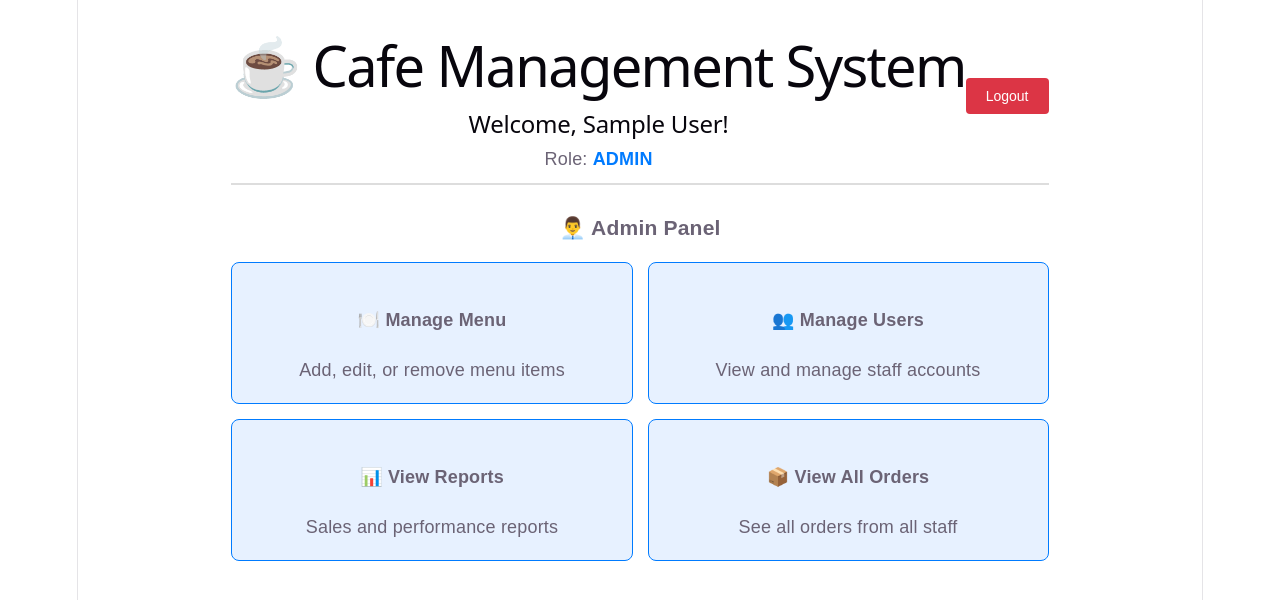
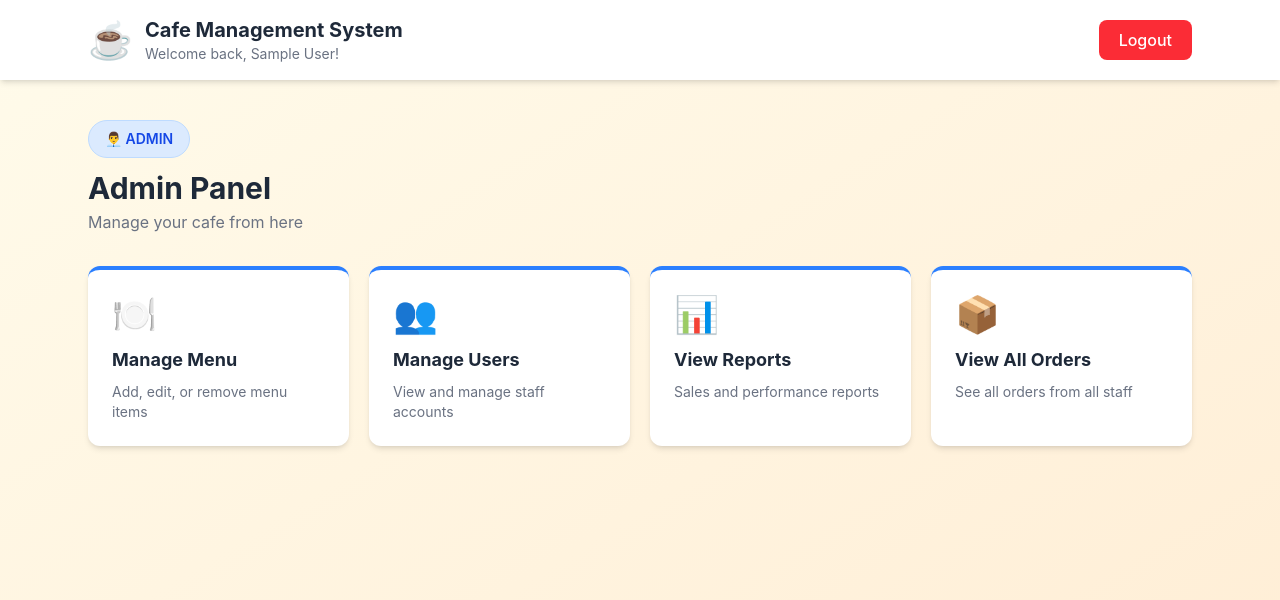
Before and after one commit to Iresha2002/cafe-manegement-system, a React app in the folder frontend/: page /dashboard in a window 1280 px wide. Shown: the top 600 px of the page. Built offline with nearby package versions, Linux system fonts and the light colour scheme; no server answers; sample sign-in values are in the browser's storage; the HTML template or start-up script is replaced by a standard one.

Commit message:
style: redesign login, register, and dashboard with Tailwind CSS

```diff
--- a/frontend/package.json
+++ b/frontend/package.json
@@ -10,10 +10,12 @@
     "preview": "vite preview"
   },
   "dependencies": {
+    "@tailwindcss/vite": "^4.3.3",
     "axios": "^1.20.0",
     "react": "^19.2.8",
     "react-dom": "^19.2.8",
-    "react-router-dom": "^7.18.4"
+    "react-router-dom": "^7.18.4",
+    "tailwindcss": "^4.3.3"
   },
   "devDependencies": {
     "@types/react": "^19.2.18",
--- a/frontend/src/index.css
+++ b/frontend/src/index.css
@@ -1,111 +1 @@
-:root {
-  --text: #6b6375;
-  --text-h: #08060d;
-  --bg: #fff;
-  --border: #e5e4e7;
-  --code-bg: #f4f3ec;
-  --accent: #aa3bff;
-  --accent-bg: rgba(170, 59, 255, 0.1);
-  --accent-border: rgba(170, 59, 255, 0.5);
-  --social-bg: rgba(244, 243, 236, 0.5);
-  --shadow:
-    rgba(0, 0, 0, 0.1) 0 10px 15px -3px, rgba(0, 0, 0, 0.05) 0 4px 6px -2px;
-
-  --sans: system-ui, 'Segoe UI', Roboto, sans-serif;
-  --heading: system-ui, 'Segoe UI', Roboto, sans-serif;
-  --mono: ui-monospace, Consolas, monospace;
-
-  font: 18px/145% var(--sans);
-  letter-spacing: 0.18px;
-  color-scheme: light dark;
-  color: var(--text);
-  background: var(--bg);
-  font-synthesis: none;
-  text-rendering: optimizeLegibility;
-  -webkit-font-smoothing: antialiased;
-  -moz-osx-font-smoothing: grayscale;
-
-  @media (max-width: 1024px) {
-    font-size: 16px;
-  }
-}
-
-@media (prefers-color-scheme: dark) {
-  :root {
-    --text: #9ca3af;
-    --text-h: #f3f4f6;
-    --bg: #16171d;
-    --border: #2e303a;
-    --code-bg: #1f2028;
-    --accent: #c084fc;
-    --accent-bg: rgba(192, 132, 252, 0.15);
-    --accent-border: rgba(192, 132, 252, 0.5);
-    --social-bg: rgba(47, 48, 58, 0.5);
-    --shadow:
-      rgba(0, 0, 0, 0.4) 0 10px 15px -3px, rgba(0, 0, 0, 0.25) 0 4px 6px -2px;
-  }
-
-  #social .button-icon {
-    filter: invert(1) brightness(2);
-  }
-}
-
-body {
-  margin: 0;
-}
-
-#root {
-  width: 1126px;
-  max-width: 100%;
-  margin: 0 auto;
-  text-align: center;
-  border-inline: 1px solid var(--border);
-  min-height: 100svh;
-  display: flex;
-  flex-direction: column;
-  box-sizing: border-box;
-}
-
-h1,
-h2 {
-  font-family: var(--heading);
-  font-weight: 500;
-  color: var(--text-h);
-}
-
-h1 {
-  font-size: 56px;
-  letter-spacing: -1.68px;
-  margin: 32px 0;
-  @media (max-width: 1024px) {
-    font-size: 36px;
-    margin: 20px 0;
-  }
-}
-h2 {
-  font-size: 24px;
-  line-height: 118%;
-  letter-spacing: -0.24px;
-  margin: 0 0 8px;
-  @media (max-width: 1024px) {
-    font-size: 20px;
-  }
-}
-p {
-  margin: 0;
-}
-
-code,
-.counter {
-  font-family: var(--mono);
-  display: inline-flex;
-  border-radius: 4px;
-  color: var(--text-h);
-}
-
-code {
-  font-size: 15px;
-  line-height: 135%;
-  padding: 4px 8px;
-  background: var(--code-bg);
-}
+@import "tailwindcss";
--- a/frontend/src/pages/Dashboard.jsx
+++ b/frontend/src/pages/Dashboard.jsx
@@ -10,72 +10,81 @@ const Dashboard = () => {
     navigate('/login');
   };
 
-  // අපි මෙතන තමයි role එක අනුව content එක වෙනස් කරන්නේ
-  const renderRoleBasedContent = () => {
-    if (userInfo?.role === 'admin') {
-      return (
-        <div style={{ marginTop: '30px' }}>
-          <h3>👨‍💼 Admin Panel</h3>
-          <div style={{ display: 'grid', gridTemplateColumns: 'repeat(2, 1fr)', gap: '15px', marginTop: '15px' }}>
-            <div style={{ padding: '20px', border: '1px solid #007bff', borderRadius: '8px', cursor: 'pointer', backgroundColor: '#e7f1ff' }}>
-              <h4>🍽️ Manage Menu</h4>
-              <p>Add, edit, or remove menu items</p>
-            </div>
-            <div style={{ padding: '20px', border: '1px solid #007bff', borderRadius: '8px', cursor: 'pointer', backgroundColor: '#e7f1ff' }}>
-              <h4>👥 Manage Users</h4>
-              <p>View and manage staff accounts</p>
-            </div>
-            <div style={{ padding: '20px', border: '1px solid #007bff', borderRadius: '8px', cursor: 'pointer', backgroundColor: '#e7f1ff' }}>
-              <h4>📊 View Reports</h4>
-              <p>Sales and performance reports</p>
-            </div>
-            <div style={{ padding: '20px', border: '1px solid #007bff', borderRadius: '8px', cursor: 'pointer', backgroundColor: '#e7f1ff' }}>
-              <h4>📦 View All Orders</h4>
-              <p>See all orders from all staff</p>
-            </div>
-          </div>
-        </div>
-      );
-    } else {
-      return (
-        <div style={{ marginTop: '30px' }}>
-          <h3>👨‍🍳 Staff Panel</h3>
-          <div style={{ display: 'grid', gridTemplateColumns: 'repeat(2, 1fr)', gap: '15px', marginTop: '15px' }}>
-            <div style={{ padding: '20px', border: '1px solid #28a745', borderRadius: '8px', cursor: 'pointer', backgroundColor: '#e8f5e9' }}>
-              <h4>🛒 Take Order</h4>
-              <p>Create a new order for a customer</p>
-            </div>
-            <div style={{ padding: '20px', border: '1px solid #28a745', borderRadius: '8px', cursor: 'pointer', backgroundColor: '#e8f5e9' }}>
-              <h4>📋 View Today's Orders</h4>
-              <p>See orders placed today</p>
-            </div>
-            <div style={{ padding: '20px', border: '1px solid #28a745', borderRadius: '8px', cursor: 'pointer', backgroundColor: '#e8f5e9' }}>
-              <h4>🍽️ View Menu</h4>
-              <p>Browse the cafe menu</p>
-            </div>
-          </div>
-        </div>
-      );
-    }
-  };
+  const isAdmin = userInfo?.role === 'admin';
+
+  const adminCards = [
+    { icon: '🍽️', title: 'Manage Menu', desc: 'Add, edit, or remove menu items' },
+    { icon: '👥', title: 'Manage Users', desc: 'View and manage staff accounts' },
+    { icon: '📊', title: 'View Reports', desc: 'Sales and performance reports' },
+    { icon: '📦', title: 'View All Orders', desc: 'See all orders from all staff' },
+  ];
+
+  const staffCards = [
+    { icon: '🛒', title: 'Take Order', desc: 'Create a new order for a customer' },
+    { icon: '📋', title: "View Today's Orders", desc: 'See orders placed today' },
+    { icon: '🍽️', title: 'View Menu', desc: 'Browse the cafe menu' },
+  ];
+
+  const cards = isAdmin ? adminCards : staffCards;
 
   return (
-    <div style={{ padding: '20px', fontFamily: 'sans-serif', maxWidth: '900px', margin: '0 auto' }}>
-      <div style={{ display: 'flex', justifyContent: 'space-between', alignItems: 'center', borderBottom: '2px solid #ddd', paddingBottom: '10px' }}>
+    <div className="min-h-screen bg-gradient-to-br from-amber-50 to-orange-100">
+      {/* Header */}
+      <header className="bg-white shadow-md">
+        <div className="max-w-6xl mx-auto px-6 py-4 flex items-center justify-between">
+          <div className="flex items-center gap-3">
+            <div className="text-4xl">☕</div>
             <div>
-          <h1>☕ Cafe Management System</h1>
-          <h2>Welcome, {userInfo?.name}!</h2>
-          <p>Role: <strong style={{ color: userInfo?.role === 'admin' ? '#007bff' : '#28a745' }}>{userInfo?.role?.toUpperCase()}</strong></p>
+              <h1 className="text-xl font-bold text-gray-800">Cafe Management System</h1>
+              <p className="text-sm text-gray-500">Welcome back, {userInfo?.name}!</p>
+            </div>
           </div>
           <button
             onClick={handleLogout}
-          style={{ padding: '10px 20px', backgroundColor: '#dc3545', color: 'white', border: 'none', borderRadius: '4px', cursor: 'pointer', fontSize: '14px' }}
+            className="bg-red-500 hover:bg-red-600 text-white font-medium px-5 py-2 rounded-lg transition"
           >
             Logout
           </button>
         </div>
+      </header>
 
-      {renderRoleBasedContent()}
+      {/* Main Content */}
+      <main className="max-w-6xl mx-auto px-6 py-10">
+        {/* Role Badge */}
+        <div className="mb-8">
+          <span className={`inline-block px-4 py-2 rounded-full text-sm font-semibold ${
+            isAdmin
+              ? 'bg-blue-100 text-blue-700 border border-blue-200'
+              : 'bg-green-100 text-green-700 border border-green-200'
+          }`}>
+            {isAdmin ? '👨‍💼 ADMIN' : '👨‍🍳 STAFF'}
+          </span>
+          <h2 className="text-3xl font-bold text-gray-800 mt-3">
+            {isAdmin ? 'Admin Panel' : 'Staff Panel'}
+          </h2>
+          <p className="text-gray-500 mt-1">
+            {isAdmin ? 'Manage your cafe from here' : 'Your daily tasks'}
+          </p>
+        </div>
+
+        {/* Cards Grid */}
+        <div className={`grid gap-5 ${
+          isAdmin ? 'grid-cols-1 sm:grid-cols-2 lg:grid-cols-4' : 'grid-cols-1 sm:grid-cols-2 lg:grid-cols-3'
+        }`}>
+          {cards.map((card, index) => (
+            <div
+              key={index}
+              className={`bg-white rounded-xl shadow-md hover:shadow-xl p-6 cursor-pointer transition-all border-t-4 ${
+                isAdmin ? 'border-blue-500 hover:border-blue-600' : 'border-green-500 hover:border-green-600'
+              }`}
+            >
+              <div className="text-4xl mb-3">{card.icon}</div>
+              <h3 className="font-bold text-lg text-gray-800 mb-2">{card.title}</h3>
+              <p className="text-sm text-gray-500">{card.desc}</p>
+            </div>
+          ))}
+        </div>
+      </main>
     </div>
   );
 };
--- a/frontend/src/pages/Login.jsx
+++ b/frontend/src/pages/Login.jsx
@@ -39,47 +39,69 @@ const Login = () => {
   };
 
   return (
-    <div style={{ maxWidth: '400px', margin: '50px auto', padding: '20px', border: '1px solid #ccc', borderRadius: '8px', fontFamily: 'sans-serif' }}>
-      <h2>Cafe Management System</h2>
-      <h3>Login</h3>
+    <div className="min-h-screen bg-gradient-to-br from-amber-50 to-orange-100 flex items-center justify-center px-4">
+      <div className="bg-white rounded-2xl shadow-xl p-8 w-full max-w-md">
+        {/* Logo and Title */}
+        <div className="text-center mb-8">
+          <div className="text-5xl mb-2">☕</div>
+          <h2 className="text-2xl font-bold text-gray-800">Cafe Management System</h2>
+          <p className="text-gray-500 mt-1">Sign in to your account</p>
+        </div>
 
-      {error && <div style={{ color: 'red', marginBottom: '10px' }}>{error}</div>}
+        {/* Error Message */}
+        {error && (
+          <div className="bg-red-50 border border-red-200 text-red-700 px-4 py-3 rounded-lg mb-4 text-sm">
+            {error}
+          </div>
+        )}
 
-      <form onSubmit={handleLogin}>
-        <div style={{ marginBottom: '15px' }}>
-          <label>Email:</label><br/>
+        {/* Login Form */}
+        <form onSubmit={handleLogin} className="space-y-5">
+          <div>
+            <label className="block text-sm font-medium text-gray-700 mb-2">
+              Email
+            </label>
             <input
               type="email"
               value={email}
               onChange={(e) => setEmail(e.target.value)}
               required
-            style={{ width: '100%', padding: '8px', marginTop: '5px' }}
+              className="w-full px-4 py-3 border border-gray-300 rounded-lg focus:ring-2 focus:ring-amber-500 focus:border-transparent outline-none transition"
+              placeholder="you@example.com"
             />
           </div>
 
-        <div style={{ marginBottom: '15px' }}>
-          <label>Password:</label><br/>
+          <div>
+            <label className="block text-sm font-medium text-gray-700 mb-2">
+              Password
+            </label>
             <input
               type="password"
               value={password}
               onChange={(e) => setPassword(e.target.value)}
               required
-            style={{ width: '100%', padding: '8px', marginTop: '5px' }}
+              className="w-full px-4 py-3 border border-gray-300 rounded-lg focus:ring-2 focus:ring-amber-500 focus:border-transparent outline-none transition"
+              placeholder="••••••••"
             />
           </div>
 
           <button
             type="submit"
             disabled={loading}
-          style={{ width: '100%', padding: '10px', backgroundColor: '#007bff', color: 'white', border: 'none', borderRadius: '4px', cursor: 'pointer' }}
+            className="w-full bg-amber-600 hover:bg-amber-700 text-white font-semibold py-3 rounded-lg transition disabled:opacity-50 disabled:cursor-not-allowed"
           >
             {loading ? 'Logging in...' : 'Login'}
           </button>
         </form>
 
-      <p style={{ marginTop: '15px', textAlign: 'center' }}>
-        Don't have an account? <Link to="/register">Register here</Link>
+        {/* Register Link */}
+        <p className="text-center text-gray-600 mt-6 text-sm">
+          Don't have an account?{' '}
+          <Link to="/register" className="text-amber-600 hover:text-amber-700 font-semibold">
+            Register here
+          </Link>
         </p>
+      </div>
     </div>
   );
 };
--- a/frontend/src/pages/Register.jsx
+++ b/frontend/src/pages/Register.jsx
@@ -6,7 +6,7 @@ const Register = () => {
   const [name, setName] = useState('');
   const [email, setEmail] = useState('');
   const [password, setPassword] = useState('');
-  const [role, setRole] = useState('staff'); // Default role is staff
+  const [role, setRole] = useState('staff');
   const [error, setError] = useState('');
   const [loading, setLoading] = useState(false);
 
@@ -18,7 +18,6 @@ const Register = () => {
     setLoading(true);
 
     try {
-      // Send POST request to Iresha's backend register route
       const response = await api.post('/auth/register', {
         name,
         email,
@@ -26,14 +25,11 @@ const Register = () => {
         role,
       });
 
-      // If successful, backend returns a token. Save it.
       const { token, name: userName, role: userRole } = response.data;
       localStorage.setItem('token', token);
       localStorage.setItem('userInfo', JSON.stringify({ name: userName, role: userRole }));
 
-      // Redirect to dashboard
       navigate('/dashboard');
-
     } catch (err) {
       if (err.response && err.response.data && err.response.data.message) {
         setError(err.response.data.message);
@@ -46,53 +42,64 @@ const Register = () => {
   };
 
   return (
-    <div style={{ maxWidth: '400px', margin: '50px auto', padding: '20px', border: '1px solid #ccc', borderRadius: '8px', fontFamily: 'sans-serif' }}>
-      <h2>Cafe Management System</h2>
-      <h3>Register</h3>
+    <div className="min-h-screen bg-gradient-to-br from-amber-50 to-orange-100 flex items-center justify-center px-4 py-8">
+      <div className="bg-white rounded-2xl shadow-xl p-8 w-full max-w-md">
+        <div className="text-center mb-8">
+          <div className="text-5xl mb-2">☕</div>
+          <h2 className="text-2xl font-bold text-gray-800">Create Account</h2>
+          <p className="text-gray-500 mt-1">Join Cafe Management System</p>
+        </div>
 
-      {error && <div style={{ color: 'red', marginBottom: '10px' }}>{error}</div>}
+        {error && (
+          <div className="bg-red-50 border border-red-200 text-red-700 px-4 py-3 rounded-lg mb-4 text-sm">
+            {error}
+          </div>
+        )}
 
-      <form onSubmit={handleRegister}>
-        <div style={{ marginBottom: '15px' }}>
-          <label>Name:</label><br/>
+        <form onSubmit={handleRegister} className="space-y-4">
+          <div>
+            <label className="block text-sm font-medium text-gray-700 mb-2">Name</label>
             <input
               type="text"
               value={name}
               onChange={(e) => setName(e.target.value)}
               required
-            style={{ width: '100%', padding: '8px', marginTop: '5px' }}
+              className="w-full px-4 py-3 border border-gray-300 rounded-lg focus:ring-2 focus:ring-amber-500 focus:border-transparent outline-none transition"
+              placeholder="John Doe"
             />
           </div>
 
-        <div style={{ marginBottom: '15px' }}>
-          <label>Email:</label><br/>
+          <div>
+            <label className="block text-sm font-medium text-gray-700 mb-2">Email</label>
             <input
               type="email"
               value={email}
               onChange={(e) => setEmail(e.target.value)}
               required
-            style={{ width: '100%', padding: '8px', marginTop: '5px' }}
+              className="w-full px-4 py-3 border border-gray-300 rounded-lg focus:ring-2 focus:ring-amber-500 focus:border-transparent outline-none transition"
+              placeholder="you@example.com"
             />
           </div>
 
-        <div style={{ marginBottom: '15px' }}>
-          <label>Password:</label><br/>
+          <div>
+            <label className="block text-sm font-medium text-gray-700 mb-2">Password</label>
             <input
               type="password"
               value={password}
               onChange={(e) => setPassword(e.target.value)}
               required
               minLength={6}
-            style={{ width: '100%', padding: '8px', marginTop: '5px' }}
+              className="w-full px-4 py-3 border border-gray-300 rounded-lg focus:ring-2 focus:ring-amber-500 focus:border-transparent outline-none transition"
+              placeholder="At least 6 characters"
             />
           </div>
 
-        <div style={{ marginBottom: '15px' }}>
-          <label>Role:</label><br/>
+          <div>
+            <label className="block text-sm font-medium text-gray-700 mb-2">Role</label>
             <select
               value={role}
               onChange={(e) => setRole(e.target.value)}
-            style={{ width: '100%', padding: '8px', marginTop: '5px' }}
+              className="w-full px-4 py-3 border border-gray-300 rounded-lg focus:ring-2 focus:ring-amber-500 focus:border-transparent outline-none transition bg-white"
             >
               <option value="staff">Staff</option>
               <option value="admin">Admin</option>
@@ -102,15 +109,19 @@ const Register = () => {
           <button
             type="submit"
             disabled={loading}
-          style={{ width: '100%', padding: '10px', backgroundColor: '#28a745', color: 'white', border: 'none', borderRadius: '4px', cursor: 'pointer' }}
+            className="w-full bg-amber-600 hover:bg-amber-700 text-white font-semibold py-3 rounded-lg transition disabled:opacity-50 disabled:cursor-not-allowed"
           >
-          {loading ? 'Registering...' : 'Register'}
+            {loading ? 'Creating account...' : 'Register'}
           </button>
         </form>
 
-      <p style={{ marginTop: '15px', textAlign: 'center' }}>
-        Already have an account? <Link to="/login">Login here</Link>
+        <p className="text-center text-gray-600 mt-6 text-sm">
+          Already have an account?{' '}
+          <Link to="/login" className="text-amber-600 hover:text-amber-700 font-semibold">
+            Login here
+          </Link>
         </p>
+      </div>
     </div>
   );
 };
--- a/frontend/vite.config.js
+++ b/frontend/vite.config.js
@@ -1,7 +1,7 @@
+import { defineConfig } from 'vite'
 import react from '@vitejs/plugin-react'
-import { defineConfig } from 'vite'
+import tailwindcss from '@tailwindcss/vite'
 
-// https://vite.dev/config/
 export default defineConfig({
-  plugins: [react()],
+  plugins: [react(), tailwindcss()],
 })
```
Also changed, not shown: 1 other file (tests, documents, lock files or other folders). Lines whose indentation alone changed are shown as unchanged.
